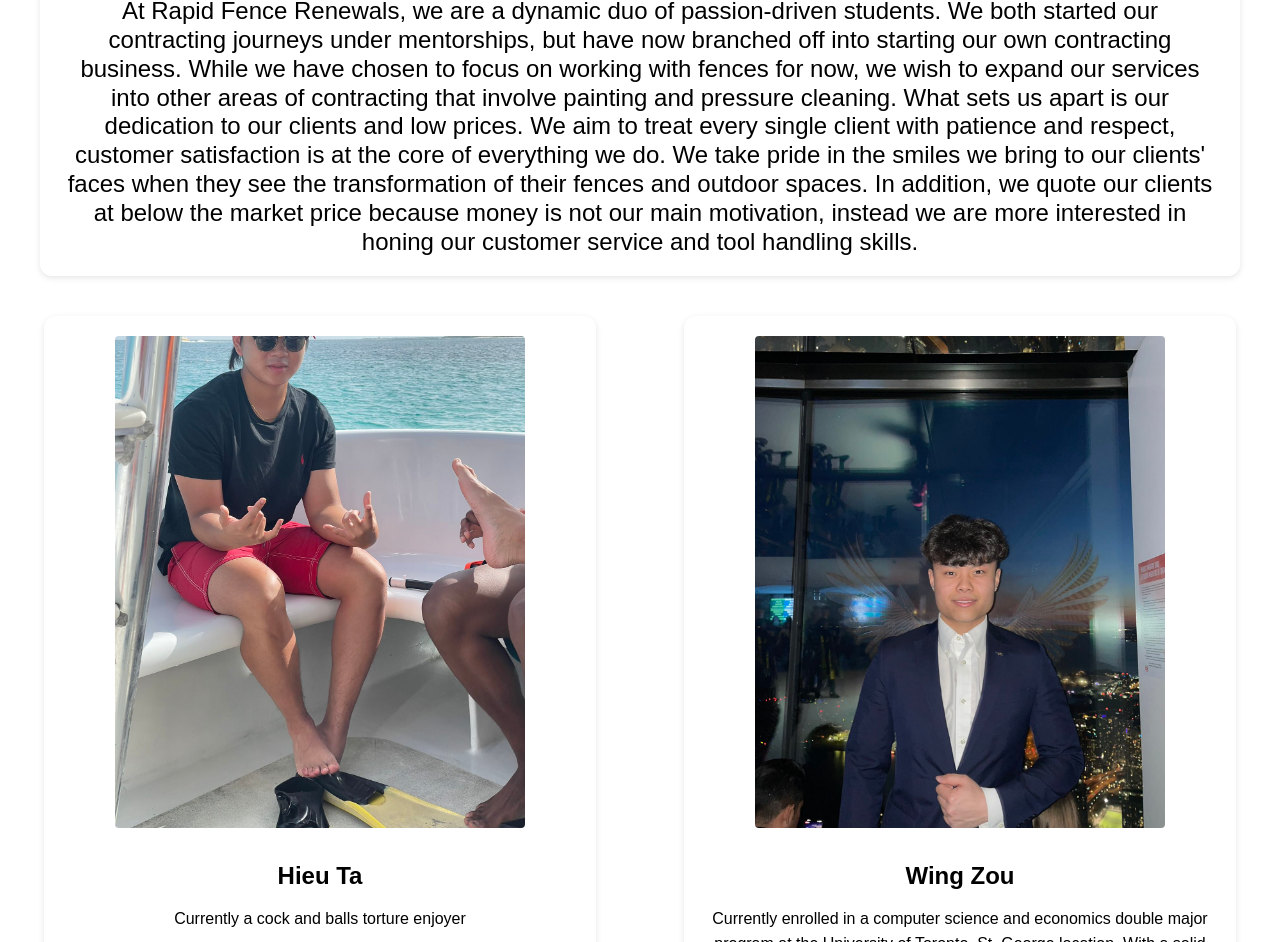
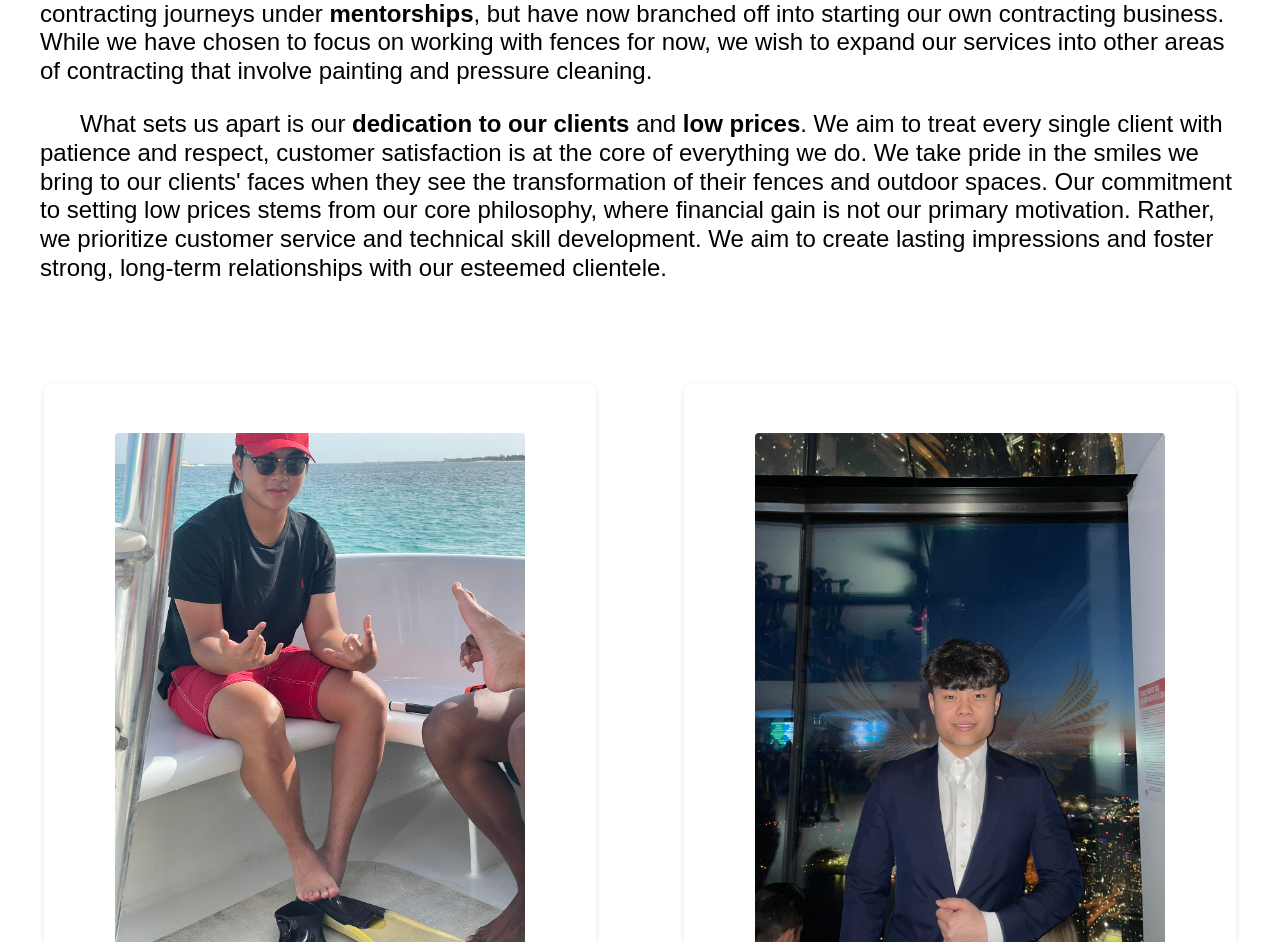
Before and after one commit to wingsyzou/RFR-website, a React (Create React App) app: page /about in a window 1280 px wide. Shown: the part 650-1592 px from the top of the page. Built offline with nearby package versions, Linux system fonts and the light colour scheme.

Commit message:
rephrased about paragraph, added page size function

```diff
--- a/src/components/Navbar.js
+++ b/src/components/Navbar.js
@@ -20,7 +20,7 @@ function Navbar() {
           <Link to="/"> Home </Link>
           <Link to="/services"> Services </Link>
           <Link to="/about"> About </Link>
-          <Link to="/contact"> Contact </Link>
+          <Link to="/book-now"> Contact </Link>
         </div>
       </div>
       <div className="rightSide">
--- a/src/css/About.css
+++ b/src/css/About.css
@@ -5,25 +5,51 @@
 }
 
 .about-us {
-    text-align: center;
     margin: 40px;
-    padding: 20px;
-    box-shadow: 0 2px 6px rgba(0, 0, 0, 0.1);
-    border-radius: 12px;
+    text-align: left;
+    display: column
 }
 
 .about-us h1 {
-    font-size: 48px;
+    text-align: center;
+    font-size: 64px;
     font-weight: bold;
     margin-bottom: 20px;
 }
 
-.about-us p1 {
+.about-paragraph {
     font-size: 24px;
     line-height: 1.2;
+    text-indent: 40px;
+    margin-bottom: 20px;
 }
 
+.about-paragraph bold {
+    font-weight: bold;
+}
+
+@media only screen and (max-width: 950px) {
     .individual-profiles {
+        margin-top: 100px;
+        display: column;
+        justify-content: center;
+    }
+
+    .profile {
+        margin-left: 2.5%;
+        width: 90%;
+        height: 50%;
+        padding: 20px;
+        background-color: #fff;
+        box-shadow: 0 2px 6px rgba(0, 0, 0, 0.1);
+        border-radius: 12px;
+        margin-bottom: 100px;
+    }
+}
+
+@media only screen and (min-width: 950px) {
+    .individual-profiles {
+        margin-top: 100px;
         display: flex;
         justify-content: space-around;
     }
@@ -31,18 +57,20 @@
     .profile {
         text-align: center;
         width: 40%;
+        height: 50%;
         padding: 20px;
         background-color: #fff;
         box-shadow: 0 2px 6px rgba(0, 0, 0, 0.1);
         border-radius: 12px;
-    margin-bottom: 20px;
+        margin-bottom: 100px;
+    }
 }
 
 .profile img {
     width: 80%;
-    height: 60%;
+    height: 70%;
     object-fit: cover;
-    margin-bottom: 10px;
+    margin: 30px;
     border-radius: 4px;
 }
 
@@ -53,6 +81,8 @@
 }
 
 .profile p {
-    font-size: 16px;
-    line-height: 1.6;
+    text-align: left;
+    text-indent: 20px;
+    font-size: 20px;
+    line-height: 1.2;
 }
--- a/src/pages/About.js
+++ b/src/pages/About.js
@@ -10,10 +10,10 @@ function About() {
         <Header />
         <div className="about-us">
           <h1>About Us</h1>
-          <p1>At Rapid Fence Renewals, we are a dynamic duo of passion-driven students. We both started our contracting journeys under mentorships, but have now branched off into starting our own contracting business. While we have chosen to focus on working with fences for now, we wish to expand our services into other areas of contracting that involve painting and pressure cleaning.
-
-          What sets us apart is our dedication to our clients and low prices. We aim to treat every single client with patience and respect, customer satisfaction is at the core of everything we do. We take pride in the smiles we bring to our clients' faces when they see the transformation of their fences and outdoor spaces. In addition, we quote our clients at below the market price because money is not our main motivation, instead we are more interested in honing our customer service and tool handling skills.
-          </p1>
+          <p className="about-paragraph">At Rapid Fence Renewals, we are a dynamic duo of passion-driven students. We both started our contracting journeys under <bold>mentorships</bold>, but have now branched off into starting our own contracting business. While we have chosen to focus on working with fences for now, we wish to expand our services into other areas of contracting that involve painting and pressure cleaning.
+          </p>
+          <p className="about-paragraph">What sets us apart is our <bold>dedication to our clients</bold> and <bold>low prices</bold>. We aim to treat every single client with patience and respect, customer satisfaction is at the core of everything we do. We take pride in the smiles we bring to our clients' faces when they see the transformation of their fences and outdoor spaces. Our commitment to setting low prices stems from our core philosophy, where financial gain is not our primary motivation. Rather, we prioritize customer service and technical skill development. We aim to create lasting impressions and foster strong, long-term relationships with our esteemed clientele.
+          </p>
         </div>
         <div className="individual-profiles">
           <div className="profile">
```
Lines whose indentation alone changed are shown as unchanged.
